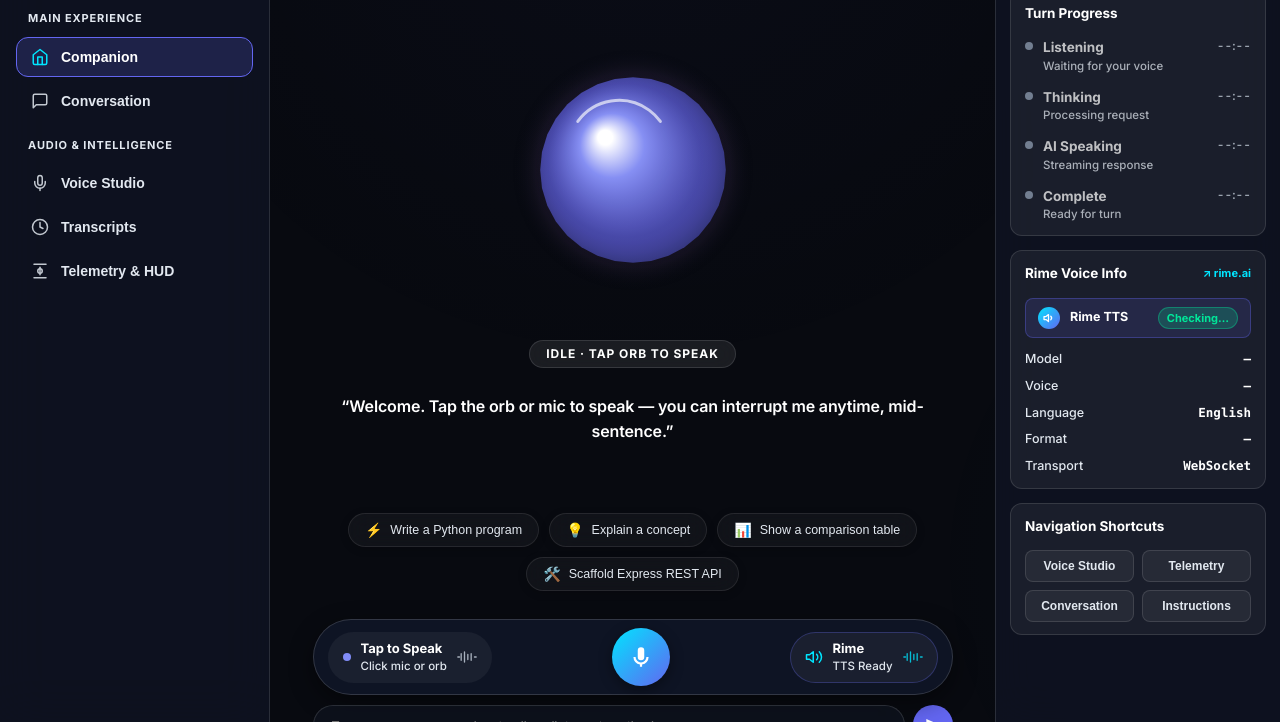
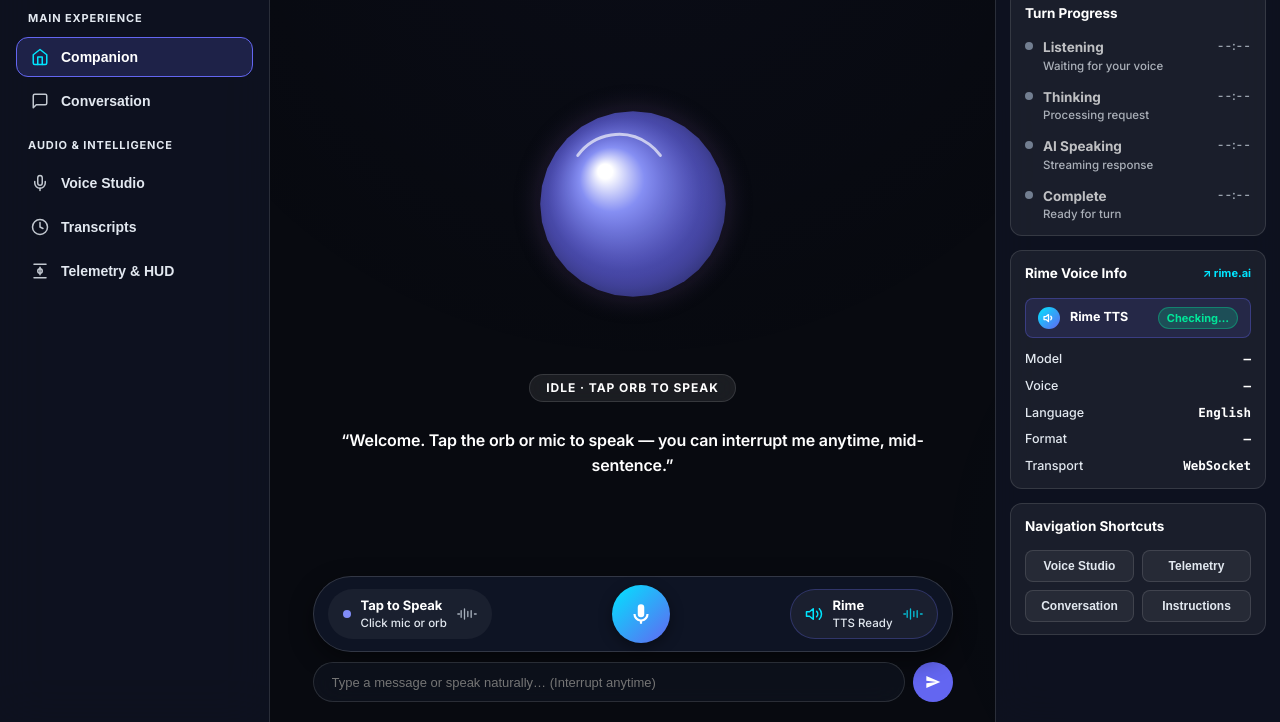
Before and after one commit to tribhu05/Aurora-Realtime-AI-Orchestration-Engine, a website: page client/index.html in a window 1280 px wide. Shown: the part 78-800 px from the top of the page. Drawn offline with Linux system fonts and the light colour scheme; no server answers.

Commit message:
feat(ui): remove suggestion chip example buttons from home view

```diff
--- a/client/app.js
+++ b/client/app.js
@@ -166,17 +166,6 @@
       setTimeout(() => orb.resize(), 60);
     }
   }
-
-  // Suggestion chips: click to query
-  const chipButtons = document.querySelectorAll('.suggestion-chip');
-  chipButtons.forEach((btn) => {
-    btn.addEventListener('click', () => {
-      const q = btn.dataset.query;
-      if (q) {
-        sendQuery(q);
-      }
-    });
-  });
 
   // ---------- Sliding Sidebars (Left & Right) ----------
   function toggleSidebar(open) {
--- a/client/index.html
+++ b/client/index.html
@@ -205,32 +205,6 @@
               <div class="cancel-pill" id="cancelPill">
                 ✓ Previous response cancelled — listening to you now
               </div>
-            </div>
-
-            <!-- Suggestion Chips (Spacious Empty State) -->
-            <div class="suggestion-chips" id="suggestionChips">
-              <button
-                class="suggestion-chip"
-                data-query="Write a Python program to check whether a number is prime."
-              >
-                <span class="chip-icon">⚡</span>
-                <span>Write a Python program</span>
-              </button>
-              <button class="suggestion-chip" data-query="Explain binary search.">
-                <span class="chip-icon">💡</span>
-                <span>Explain a concept</span>
-              </button>
-              <button class="suggestion-chip" data-query="Compare Python and C++ in a table.">
-                <span class="chip-icon">📊</span>
-                <span>Show a comparison table</span>
-              </button>
-              <button
-                class="suggestion-chip"
-                data-query="Create an Express REST API for a todo app."
-              >
-                <span class="chip-icon">🛠️</span>
-                <span>Scaffold Express REST API</span>
-              </button>
             </div>
 
             <!-- Main Dynamic Center Conversation Stream -->
```
